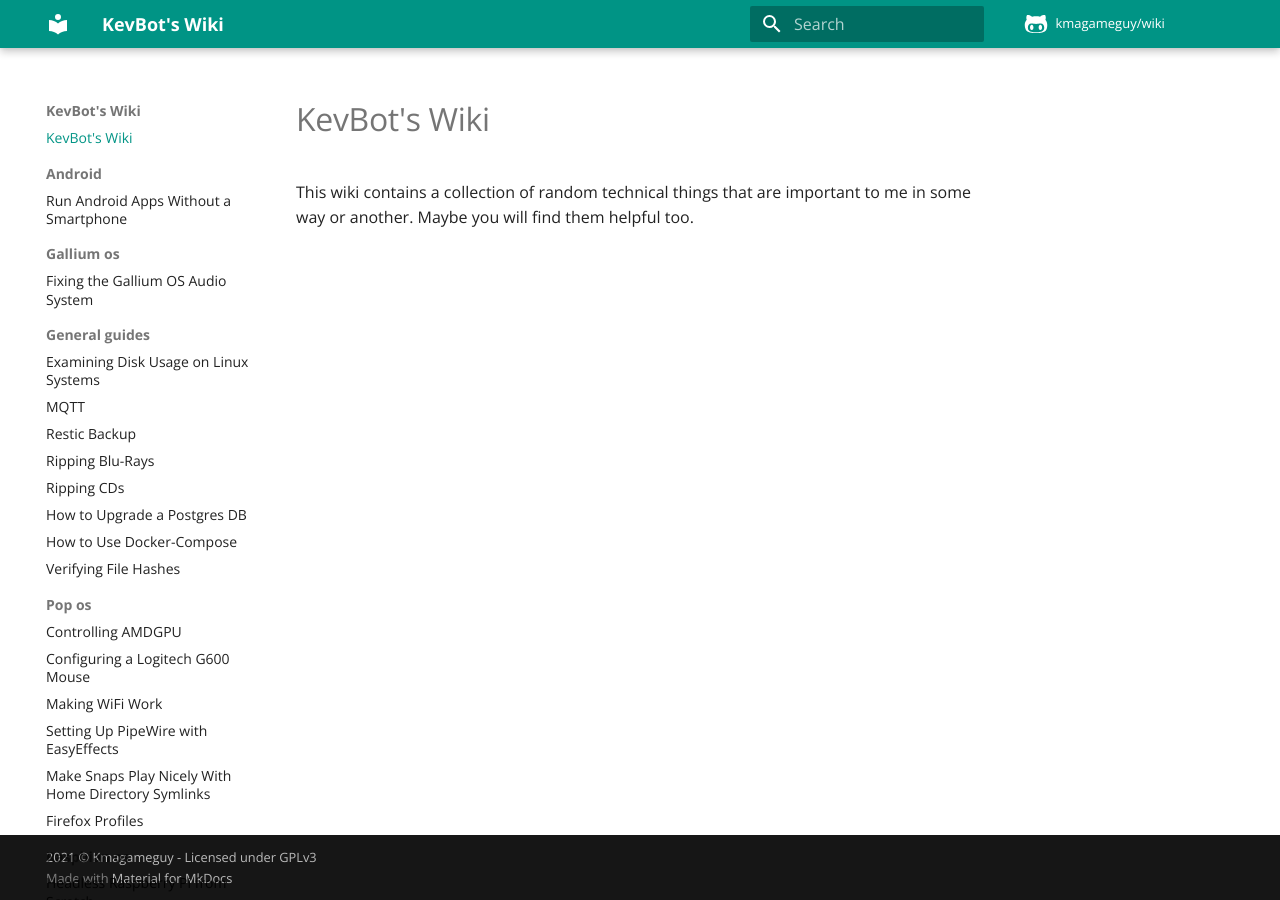
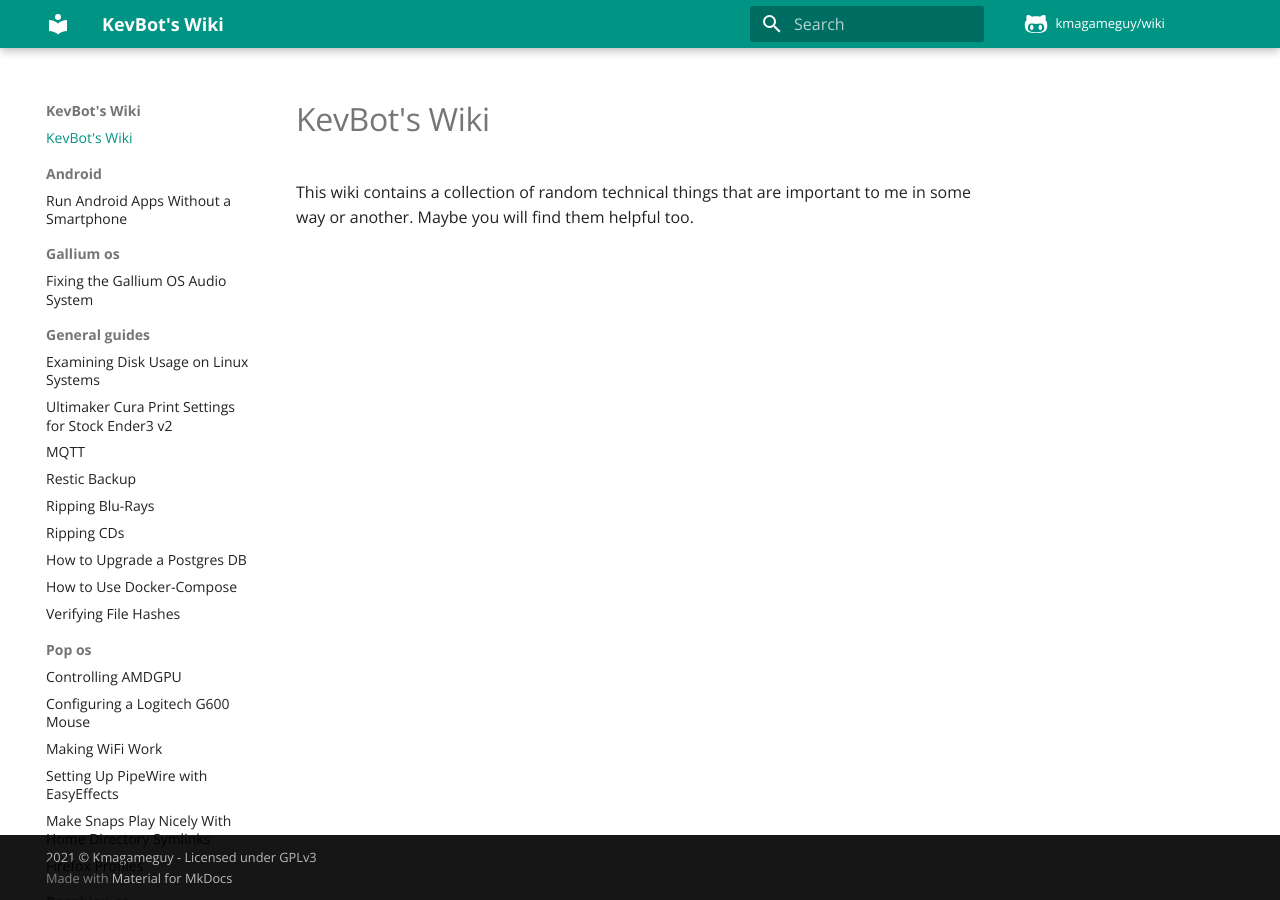
Before and after one commit to Kmagameguy/wiki, an MkDocs documentation site: the page built from docs/index.md, in a window 1280 px wide. Built offline with MkDocs 1.6.1 and Material for MkDocs 9.7.7, drawn with Linux system fonts in a browser that asks for light colours; comment, search, counter and statistics services are not loaded; some of the changed lines change nothing that is shown.

Commit message:
Add 3D Printing Guide

```diff
--- /dev/null
+++ b/docs/general_guides/getting_good_prints_from_an_ender3v2.md
@@ -0,0 +1,97 @@
+# Ultimaker Cura Print Settings for Stock Ender3 v2
+
+Not long ago I purchased a new Creality Ender3v2 3d printer on sale for about $150.00 USD.  It took quite a bit of trial and error to start getting reasonable prints on the stock unit so here are some notes from my experiments.
+
+## Tightening the Frame
+
+One of the first things to check is whether the frame is snugged up together.  Specifically, the X-axis arm which can droop easily if the ends aren't tightened up.  You'll know if you got the tension right if (gentle) upward lift on the end opposite the stepper motor produces very little movement before meeting strong resistance.  Remember that tolerances in 3d printing are measured in millimeters so small variances can produce large effects.
+
+## Bed Leveling
+
+People seem to make this out to be more difficult than it really is.  You don't need any fancy tools, and this is actually one of the few calibrations that works if the leveling is "good enough".
+
+!!! tip "Bed Quality"
+    Out of the box, many 3D printers have beds that are not the best quality.  While Creality has done a lot to improve the glass bed that ships with the Ender3v2, I still ended up with a warped bed.  In my case, the center of the bed bows upwards ever-so-slightly, which means I tend to position all my prints on a Y-axis offset to avoid this raised area as much as possible.  If you have a similar issue you may need to employ a similar strategy.
+
+1. Turn ON your 3D printer and set it to auto-home
+1. Set the printer to preheat ~10 degrees hotter than your normal printing temperature (e.g. if you are printing PLA at 180c, preheat to 190c)
+1. Use the menus to disable the stepper motor
+1. Gently position the extruder nozzle above the center point of one of the bed's tension knobs
+1. Raise the bed using the knob and just visually watch until there is about a 1/8" gap between the nozzle and the bed
+1. Repeat for each corner of the bed, moving in a clockwise (or counter-clockwise) motion
+1. Grab a piece of paper
+1. Once again, position the extruder nozzle above the center point of one of the bed's tension knobs
+1. Insert the paper between the nozzle and the bed
+1. Gently adjust the bed position upwards until you feel the faintest rubbing from the nozzle
+1. Repeat the previous two steps for each corner, but this time move diagonally opposite (so if you start at front-left, move to back-right, then back-left to front-right)
+1. While doing this you may start to move the print head and notice the nozzle is hitting the bed -- when this happens STOP and lower the bed a little bit, using the knobs that the print head is positioned between (e.g. if the print head hits the back of the board, between the back-left and back-right knobs, lower the bed using both of those knobs)
+1. Repeat the paper test in caddy-corner fashion until you are feeling just a little rubbing in each corner
+1. When all seems good, run the print head over the middle of the board front-to-back and side-to-side.  If you collide with the bed somewhere in the middle of the board use all four knobs to slowly lower the board an equal amount all around
+
+After 2-3 passes you should be "good enough".  Given enough time you will probably be able to visually do bed leveling.  Like I said above it doesn't need to be perfect -- feeling a little resistance, or positioning the bed a hair lower than the resistance point will be good enough.
+
+Calibrate once every couple prints, especially if you apply pressure to the bed when trying to unstick finished prints from it.
+
+## Choosing the Right Software
+
+I use Ultimaker Cura for all of my prints.  It doesn't have a profile for the Ender3v2 though we can borrow many of the defaults from the original Ender3 profile:
+
+1. Open Cura
+1. Open Preferences > Configure Cura...
+1. Open Printers
+1. Choose "+ Add"
+1. Choose Add a non-networked printer
+1. Expand Creality3D, Select Creality Ender-3, and change the name to Creality Ender-3 V2
+1. Match the "Machine Settings" to the tables below:
+
+	| Printer Settings    | Value       |
+	| ------------------: | :---------- |
+	| X (Width)           | 220.0 mm    |
+	| Y (Depth)           | 220.0 mm    |
+	| Z (Height)          | 250.0 mm    |
+	| Build plate shape   | Rectangular |
+	| Origin at center    | OFF         |
+	| Heated bed          | ON          |
+	| Heated build volume | OFF         |
+	| G-code flavor       | Marlin      |
+
+	| Printhead Settings              | Value       |
+	| ------------------------------: | :---------- |
+	| X min                           | -26 mm      |
+	| Y min                           | -32 mm      |
+	| X max                           | 32 mm       |
+        | Y max                           | 34 mm       |
+        | Gantry Height                   | 25.0 mm     |
+        | Number of extruders             | 1           |
+        | Apply Extruder Offsets to GCode | ON          |
+
+1. Press CLOSE to save the changes
+
+## Print Settings
+
+Once the printer is set up we'll want to dial in the print settings.  Some of this will depend on the filament you use, so here we'll be assuming PLA:
+
+!!! warning
+    These are simply the settings that work best for me, so they may or may not need tweaking if you decide to use them.  Print quality can be affected by anything from ambient temperature to humidity levels.  Generally speaking though, I've found these tweaks tend to produce more reliable prints than the stock settings.
+
+1. Printing Temperature: 195.0c
+1. Printing Temperature Initial Layer: 200.0c
+1. Build Plate Temperature: 65c
+1. Print Speed: 40-45mm/s
+1. Build Plate Adhesion Type: Raft for small prints, Brim for large prints
+
+## Clean-Up and Maintenance
+
+Like any other physical maker-material clean-up is just as important as the print itself.  I recommend the following routines:
+
+### After Every Print
+
+1. Clear any debris from the bed, wipe down with a cloth
+1. Examine the extruder nozzle for any signs of filament leakage, clean up any you might see with something heat-insulated (I have a very nice pair of needlepiont Tweezerman tweezers that do a great job of this)
+
+### After Every Third or Fourth Print
+
+1. Clean the bed with Isopropyl Alcohol
+1. Auto-Home the nozzle and visually inspect the bed leveling
+
+Any other issues will be clearly noticeable during printing.  Oozing can be common, which may require replacement nozzles or just a cleaning of the heater block which can be done by removing the rubber sock covering it.
--- a/mkdocs.yml
+++ b/mkdocs.yml
@@ -6,6 +6,7 @@
 markdown_extensions:
   - admonition
   - pymdownx.details
+  - tables
 
 theme:
   name: material
```
